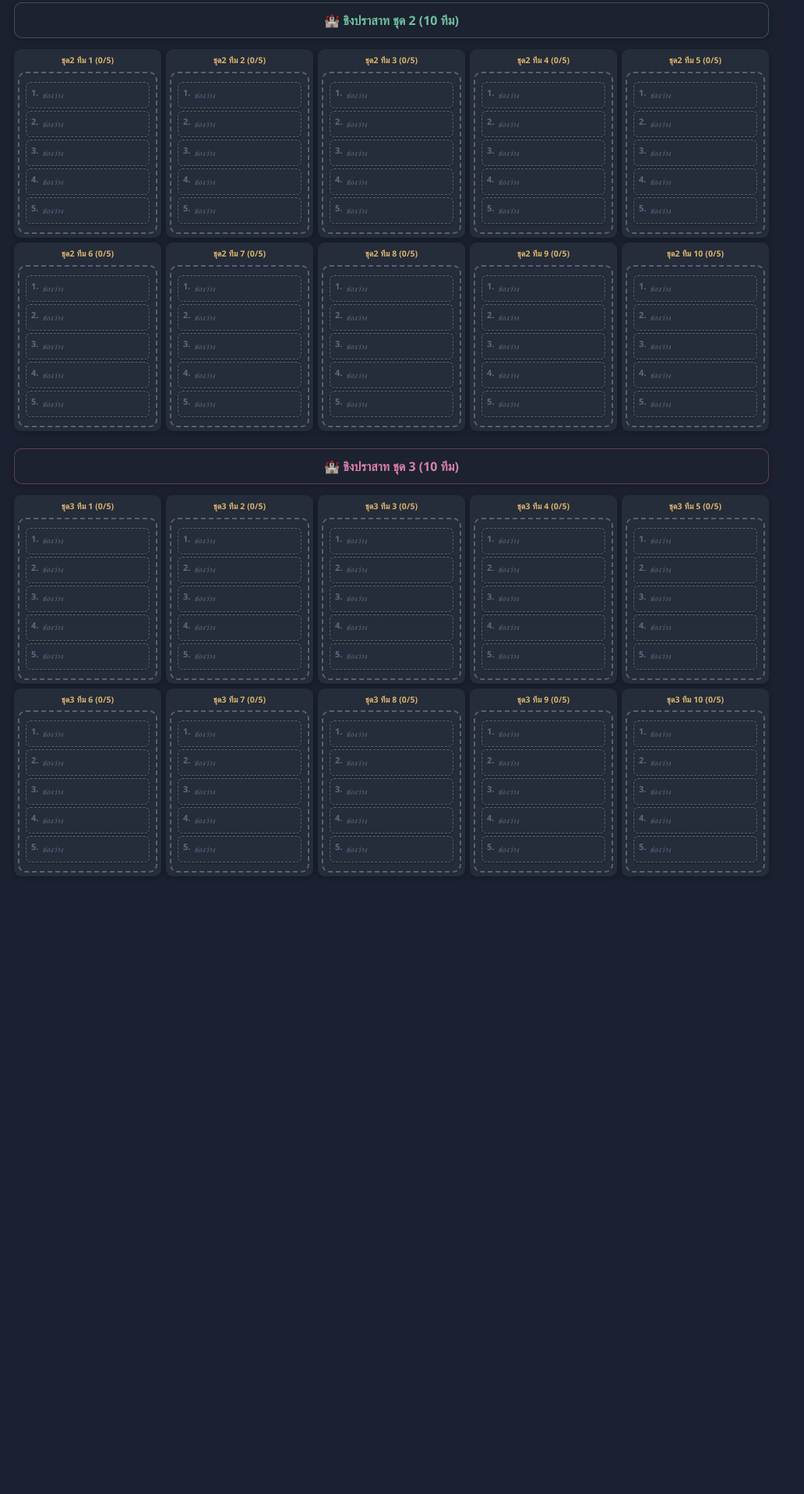
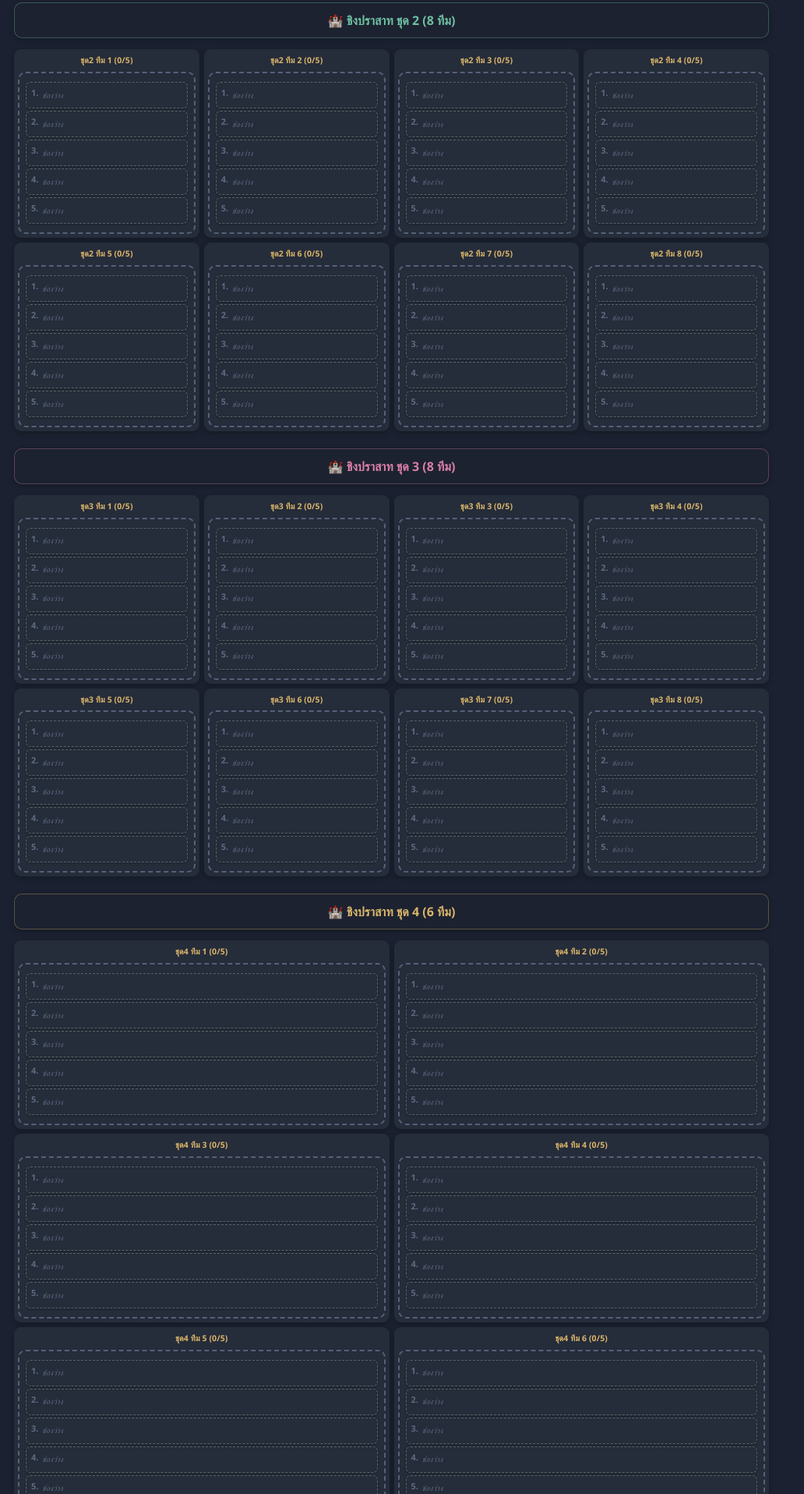
Before and after one commit to phoom2702-ai/guild-team-manager, a plain HTML site: page castle_siege_team_manager.html in a window 1280 px wide. Shown: the part 884-2800 px from the top of the page at 78% size, without its empty margins (0-1032 px from the left). Before the commit the page ends 2048 px from the top, so only its background shows below. Drawn offline with nearby package versions, Linux system fonts and the light colour scheme; no server answers.

Commit message:
Update castle_siege_team_manager.html

```diff
--- a/castle_siege_team_manager.html
+++ b/castle_siege_team_manager.html
@@ -379,8 +379,12 @@ input:focus{
 
 .container{
     display:grid;
-    grid-template-columns:repeat(5,1fr);
+    grid-template-columns:repeat(4,1fr);
     gap:6px;
+}
+
+#teamsSet4{
+    grid-template-columns:repeat(2,1fr);
 }
 
 @media(max-width:1100px){
@@ -518,21 +522,9 @@ input:focus{
     border-color:#4f9f6b;
 }
 
-@media(max-width:1100px){
-    .container{
-        grid-template-columns:repeat(4,1fr);
-    }
-}
-
-@media(max-width:900px){
-    .container{
-        grid-template-columns:repeat(3,1fr);
-    }
-}
-
 @media(max-width:600px){
     .container{
-        grid-template-columns:repeat(2,1fr);
+        grid-template-columns:repeat(1,1fr);
     }
 }
 
@@ -762,18 +754,23 @@ input:focus{
 <div class="teamsWrap">
 
 <div class="category">
-<div class="category-title main">🏰 ชิงปราสาท ชุด 1 (10 ทีม)</div>
+<div class="category-title main">🏰 ชิงปราสาท ชุด 1 (8 ทีม)</div>
 <div id="teamsSet1" class="container"></div>
 </div>
 
 <div class="category">
-<div class="category-title sub">🏰 ชิงปราสาท ชุด 2 (10 ทีม)</div>
+<div class="category-title sub">🏰 ชิงปราสาท ชุด 2 (8 ทีม)</div>
 <div id="teamsSet2" class="container"></div>
 </div>
 
 <div class="category">
-<div class="category-title castle">🏰 ชิงปราสาท ชุด 3 (10 ทีม)</div>
+<div class="category-title castle">🏰 ชิงปราสาท ชุด 3 (8 ทีม)</div>
 <div id="teamsSet3" class="container"></div>
+</div>
+
+<div class="category">
+<div class="category-title main">🏰 ชิงปราสาท ชุด 4 (6 ทีม)</div>
+<div id="teamsSet4" class="container"></div>
 </div>
 
 </div>
@@ -827,6 +824,7 @@ const pool=document.getElementById("pool");
 const teamsSet1=document.getElementById("teamsSet1");
 const teamsSet2=document.getElementById("teamsSet2");
 const teamsSet3=document.getElementById("teamsSet3");
+const teamsSet4=document.getElementById("teamsSet4");
 const statusBox=document.getElementById("status");
 
 // ===== ระบบแจ้งเตือนแบบ toast (มุมขวาบน) =====
@@ -1005,9 +1003,10 @@ document.getElementById("actionButtons").style.display=isAdmin?"":"none";
 
 }
 
-const SET1_COUNT=10;
-const SET2_COUNT=10;
-const SET3_COUNT=10;
+const SET1_COUNT=8;
+const SET2_COUNT=8;
+const SET3_COUNT=8;
+const SET4_COUNT=6;
 const TEAM_SIZE=5;
 
 let members=[]; // [{name,uid,job}] loaded from the registration page
@@ -1358,6 +1357,7 @@ function createTeams(){
 buildTeamGroup(teamsSet1,SET1_COUNT,"ชุด1 ทีม");
 buildTeamGroup(teamsSet2,SET2_COUNT,"ชุด2 ทีม");
 buildTeamGroup(teamsSet3,SET3_COUNT,"ชุด3 ทีม");
+buildTeamGroup(teamsSet4,SET4_COUNT,"ชุด4 ทีม");
 
 }
 
@@ -1367,7 +1367,8 @@ function getAllTeamBoxes(){
 return [
 ...teamsSet1.querySelectorAll(".teamBox"),
 ...teamsSet2.querySelectorAll(".teamBox"),
-...teamsSet3.querySelectorAll(".teamBox")
+...teamsSet3.querySelectorAll(".teamBox"),
+...teamsSet4.querySelectorAll(".teamBox")
 ];
 
 }
```
